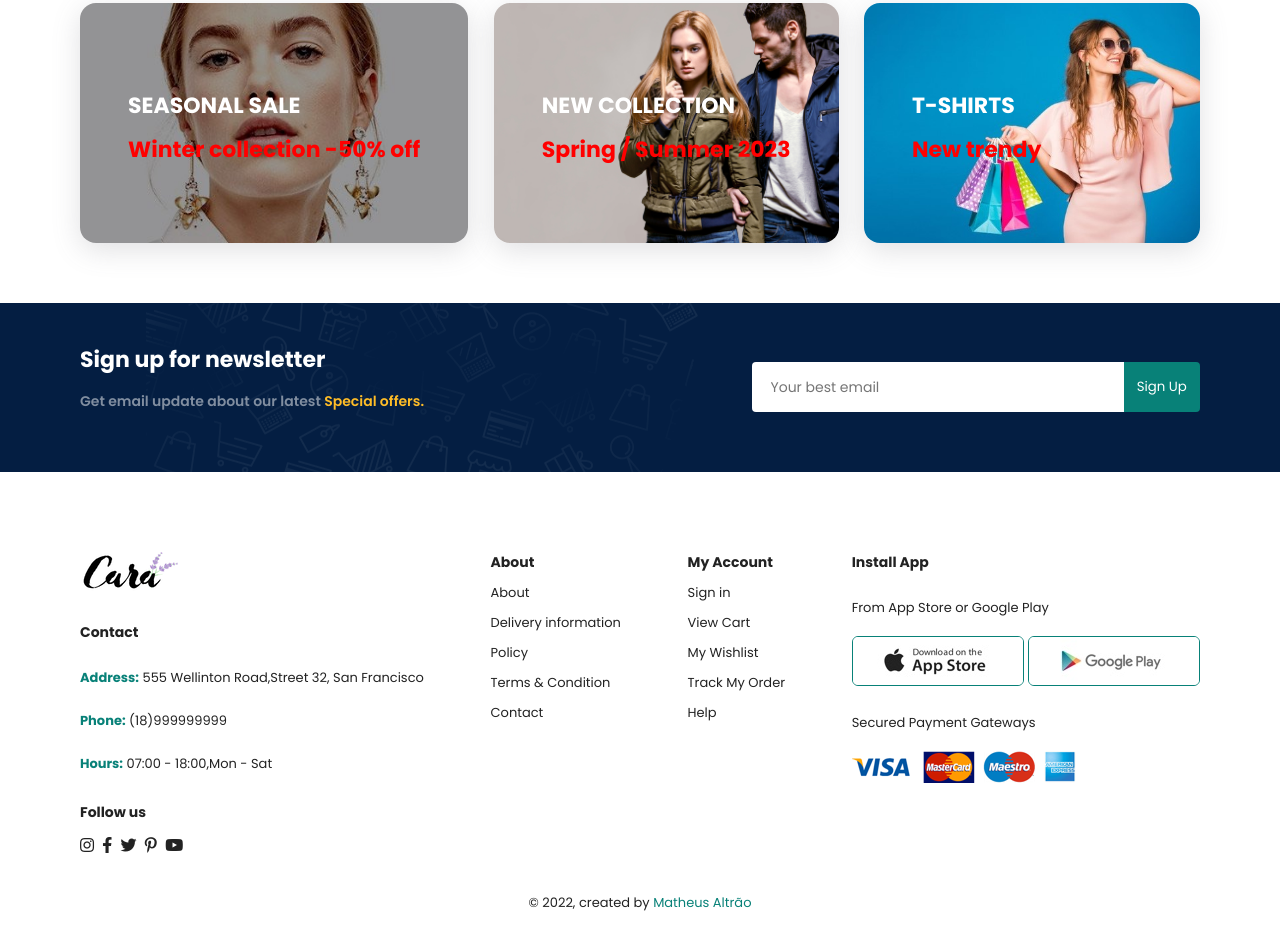
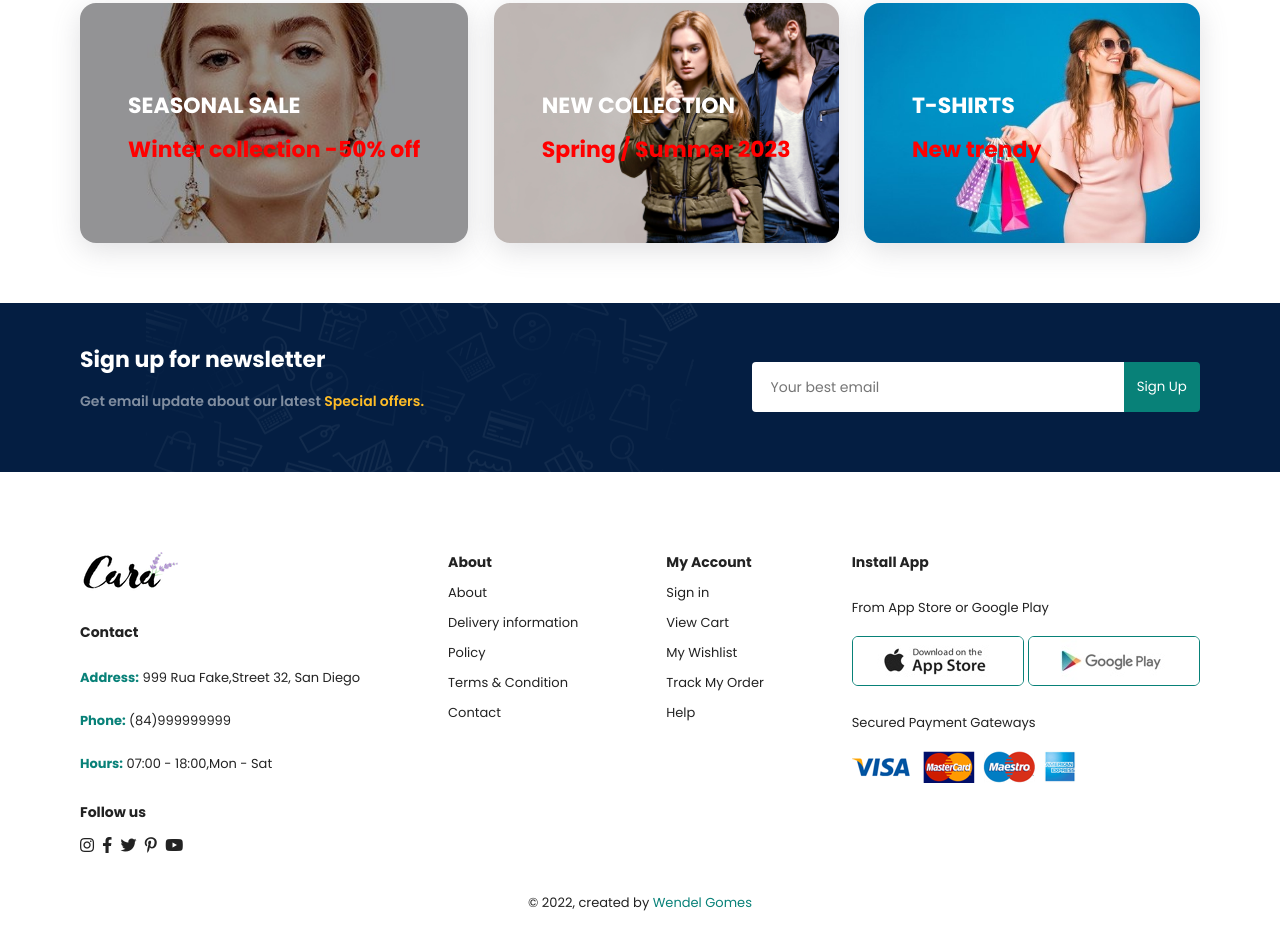
Before and after one commit to wendeldh7/E-commerce, a plain HTML site: page index.html in a window 1280 px wide. Shown: the part 4844-5793 px from the top of the page. Drawn offline with nearby package versions, Linux system fonts and the light colour scheme; files whose address does not match are found by name.

Commit message:
Primeiro commit

```diff
--- a/index.html
+++ b/index.html
@@ -445,9 +445,9 @@
         <img class="logo" src="img/logo.png" alt="" />
         <h4>Contact</h4>
         <p>
-          <strong>Address:</strong> 555 Wellinton Road,Street 32, San Francisco
+          <strong>Address:</strong> 999 Rua Fake,Street 32, San Diego
         </p>
-        <p><strong>Phone:</strong> (18)999999999</p>
+        <p><strong>Phone:</strong> (84)999999999</p>
         <p><strong>Hours:</strong> 07:00 - 18:00,Mon - Sat</p>
         <div class="follow">
           <h4>Follow us</h4>
@@ -490,7 +490,7 @@
       </div>
 
       <div class="copyright">
-        <p>© 2022, created by <a href="#">Matheus Altrão</a></p>
+        <p>© 2022, created by <a href="#">Wendel Gomes</a></p>
       </div>
     </footer>
 
```
Also changed, not shown: shop.html (+3 -3 lines).
